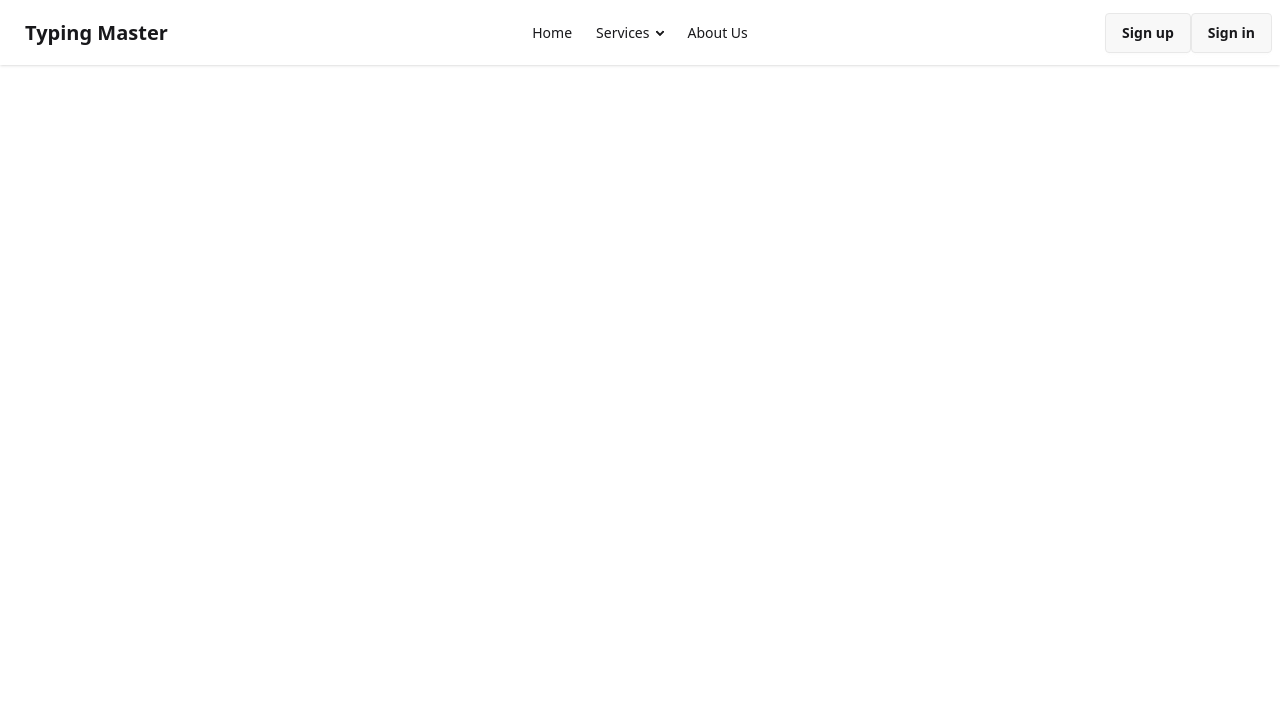
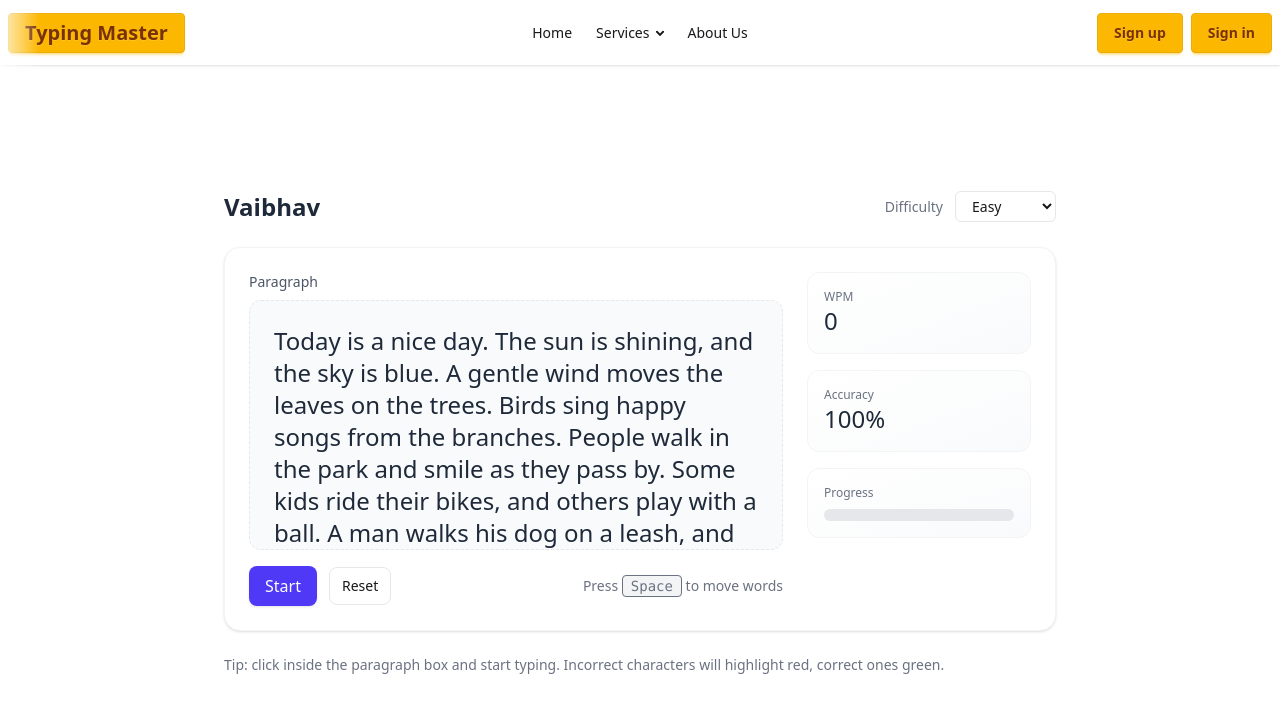
Before and after one commit to vblohar/Typing-Master, an Angular app: page / in a window 1280 px wide. Shown: the top 712 px of the page. Built offline with nearby package versions, Linux system fonts and the light colour scheme.

Commit message:
added main component where will be mostly added all components without header and footer..

```diff
--- a/src/app/app.html
+++ b/src/app/app.html
@@ -1 +1,4 @@
+<div class="app flex flex-col h-screen">
 <header></header>
+<main class="flex-1"></main>
+</div>
--- a/src/app/app.ts
+++ b/src/app/app.ts
@@ -1,10 +1,11 @@
 import { Component, signal } from '@angular/core';
 import { RouterOutlet } from '@angular/router';
 import { Header } from './header/header';
+import { Main } from './main/main-comp';
 
 @Component({
   selector: 'app-root',
-  imports: [RouterOutlet, Header],
+  imports: [RouterOutlet, Header, Main],
   templateUrl: './app.html',
   styleUrl: './app.css'
 })
--- a/src/app/header/header.html
+++ b/src/app/header/header.html
@@ -6,7 +6,7 @@
       </div>
       <ul
         tabindex="0"
-        class="menu menu-sm dropdown-content bg-base-100 rounded-box z-1 mt-3 w-52 p-2 shadow">
+        class="menu menu-sm dropdown-content bg-base-100 rounded-box z-1 mt-3 w-52 p-2">
         <li><a>Home</a></li>
         <li>
           <a>Services</a>
@@ -17,7 +17,7 @@
         <li><a>About Us</a></li>
       </ul>
     </div>
-    <a class="btn btn-ghost text-xl">Typing Master</a>
+    <a class="btn btn-warning text-xl">Typing Master</a>
   </div>
   <div class="navbar-center hidden lg:flex">
     <ul class="menu menu-horizontal px-1">
@@ -33,8 +33,8 @@
       <li><a>About Us</a></li>
     </ul>
   </div>
-  <div class="navbar-end">
-    <a class="btn">Sign up</a>
-    <a class="btn">Sign in</a>
+  <div class="navbar-end gap-2">
+    <a class="btn btn-warning">Sign up</a>
+    <a class="btn btn-warning">Sign in</a>
   </div>
 </div>
--- /dev/null
+++ b/src/app/main/main-comp.css
@@ -0,0 +1,7 @@
+.main{
+    height: 100%;
+    display: flex;
+    flex-direction: column;
+    align-items: center;
+    justify-content: center;
+}
--- /dev/null
+++ b/src/app/main/main-comp.html
@@ -0,0 +1,3 @@
+<div class="main p-6">
+    <paragraph></paragraph>
+</div>
```
Also changed, not shown: src/app/main/main-comp.ts (added, +12 -0 lines), 1 other file (tests, documents, lock files or other folders).
